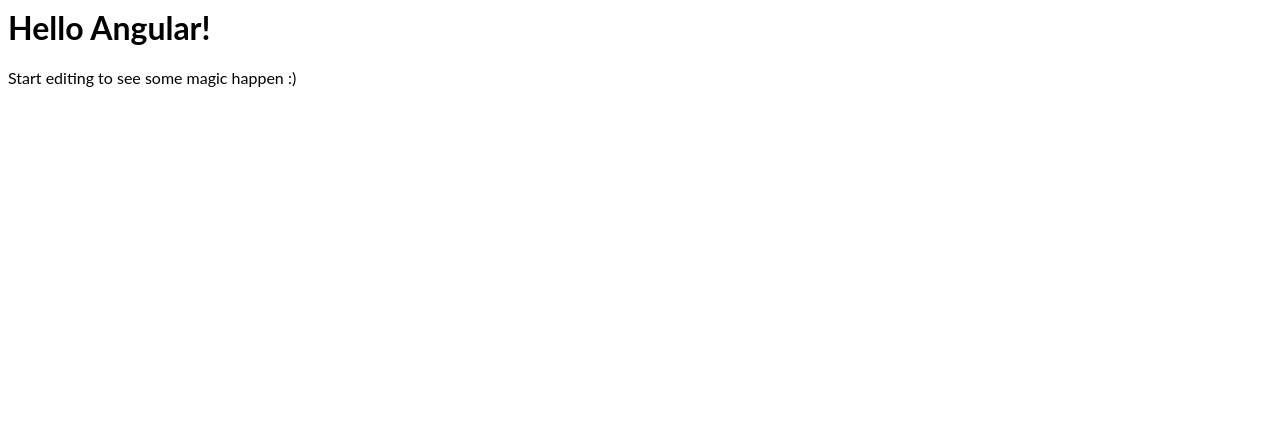
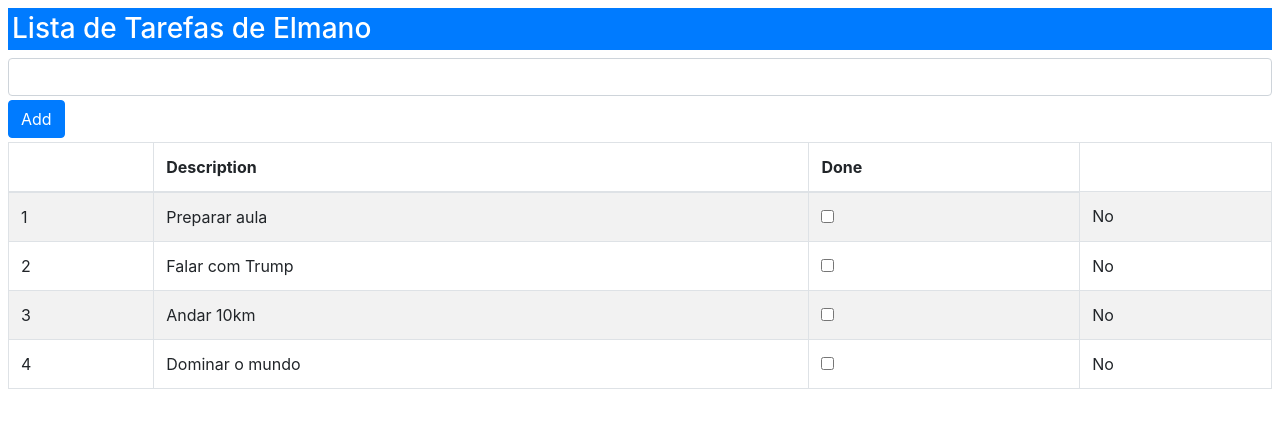
Before and after one commit to F1L1P3P4UL1N0/To_Do, an Angular app: page / in a window 1280 px wide. Shown: the top 428 px of the page. Built offline with nearby package versions, Linux system fonts and the light colour scheme.

Commit message:
Aplicação To_Do 1.0

```diff
--- a/angular.json
+++ b/angular.json
@@ -23,7 +23,8 @@
               "src/assets"
             ],
             "styles": [
-              "src/styles.css"
+              "src/styles.css",
+              "node_modules/bootstrap/dist/css/bootstrap.min.css"
             ],
             "scripts": []
           },
--- a/src/app/app.component.html
+++ b/src/app/app.component.html
@@ -1,4 +1,31 @@
-<hello name="{{ name }}"></hello>
-<p>
-  Start editing to see some magic happen :)
-</p>
+<h3 class="bg-primary p-1 text-white">
+  Lista de Tarefas de {{getName()}}
+</h3>
+
+<div class="my-1">
+  <input class="form-control" #todoText/>
+  <button class="btn btn-primary mt-1" (click)="addItem(todoText.value)" >
+    Add
+  </button>
+</div>
+
+<table class="table table-striped table-bordered">
+  <thead>
+    <tr>
+      <th></th>
+      <th>Description</th>
+      <th>Done</th>
+    </tr>
+  </thead>
+  <tbody>
+    <tr *ngFor="let item of getTodoItems(); let i = index">
+      <td>{{i+1}}</td>
+      <td>{{item.action}}</td>
+      <td><input type="checkbox" [(ngModel)]="item.done"/></td>
+      <td [ngSwitch]="item.done">
+        <span *ngSwitchCase="true">Yes</span>
+        <span *ngSwitchDefault>No</span>
+      </td>
+    </tr>
+  </tbody>
+</table>
--- a/src/app/app.component.ts
+++ b/src/app/app.component.ts
@@ -1,10 +1,24 @@
 import { Component } from '@angular/core';
+import { Model, TodoItem } from "./model";
 
 @Component({
-  selector: 'my-app',
-  templateUrl: './app.component.html',
-  styleUrls: [ './app.component.css' ]
+  selector: "todo-app",
+  templateUrl: './app.component.html'
 })
 export class AppComponent  {
-  name = 'Angular';
+  model = new Model();
+
+  getName(){
+    return this.model.user;
+  }
+
+  getTodoItems(){
+    return this.model.items.filter(items => !items.done);
+  }
+
+  addItem(newItem){
+    if(newItem != ""){
+      this.model.items.push(new TodoItem(newItem, false));
+    }
+  }
 }
--- /dev/null
+++ b/src/app/model.ts
@@ -0,0 +1,22 @@
+export class Model{
+  user;
+  items;
+
+  constructor(){
+    this.user = "Elmano";
+    this.items = [new TodoItem("Preparar aula", false),
+                  new TodoItem("Falar com Trump", false),
+                  new TodoItem("Andar 10km", false),
+                  new TodoItem("Dominar o mundo", false)]
+  }
+}
+
+export class TodoItem{
+  action;
+  done;
+
+  constructor(action, done){
+    this.action = action;
+    this.done = done;
+  }
+}
--- a/src/index.html
+++ b/src/index.html
@@ -1 +1,10 @@
-<my-app>loading</my-app>
+<!DOCTYPE html>
+<html>
+  <head>
+    <title>ToDo</title>
+    <meta charset="utf-8" />
+  </head>
+  <body class="m-1 p-1">
+    <todo-app>Angular Placeholder</todo-app>
+  </body>
+</html>
```
Also changed, not shown: package.json (+13 -10 lines).
